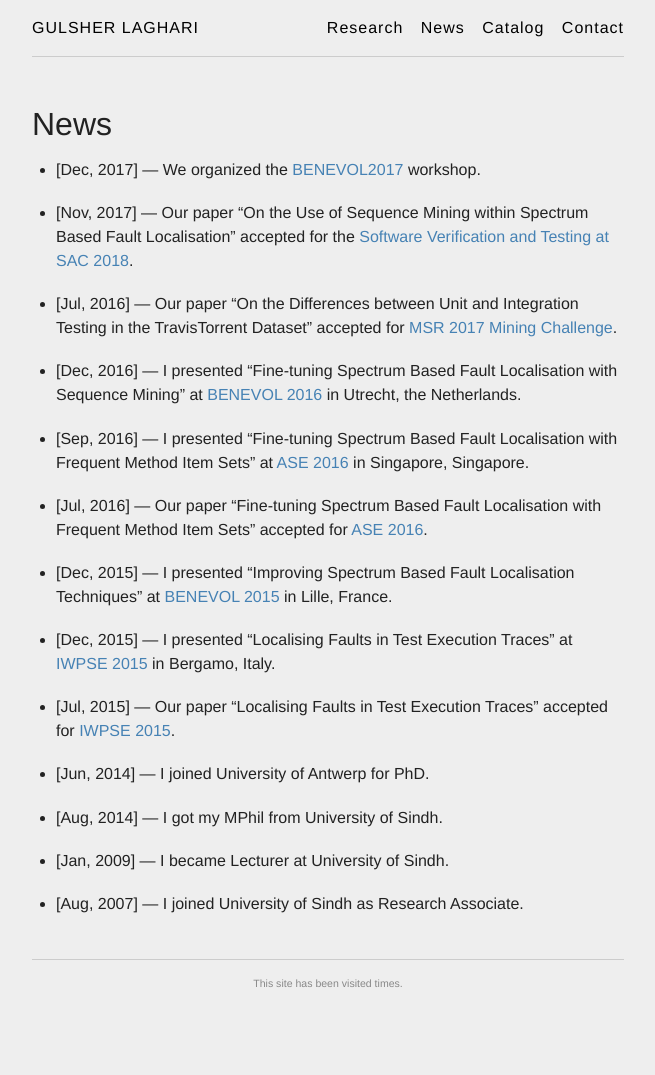
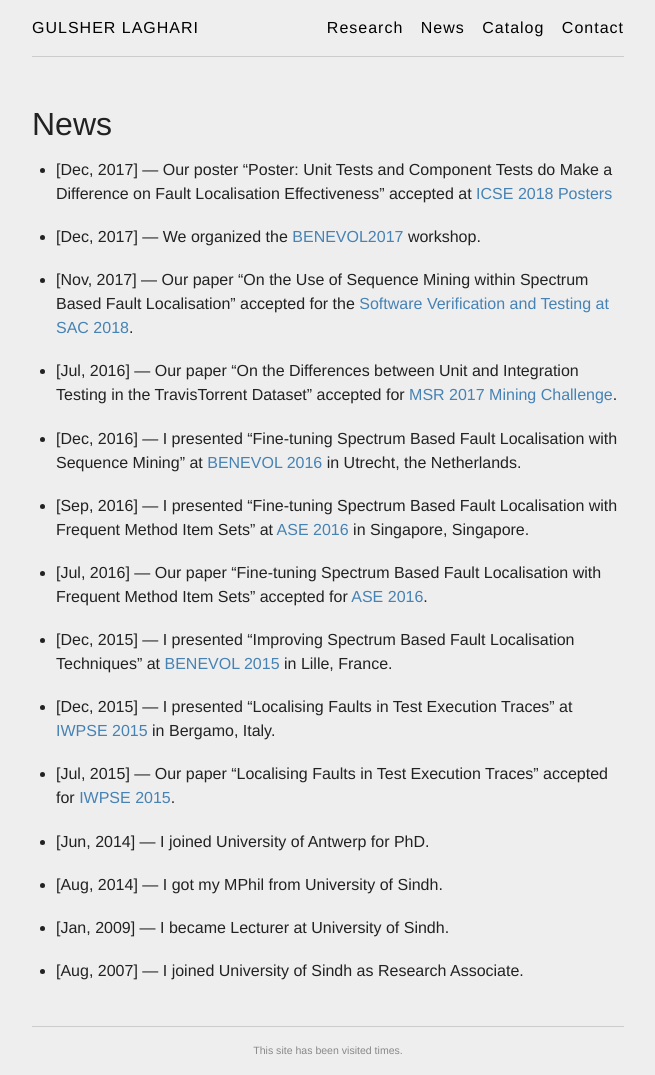
Before and after one commit to glaghari/glaghari.github.io, a Jekyll site: the page built from news.md, in a window 1280 px wide. Shown: the whole page, without its empty margins (312-967 px from the left). Built offline with Jekyll 4.4.1, drawn with Linux system fonts in a browser that asks for light colours; comment, search, counter and statistics services are not loaded; before the commit the page ends 1008 px from its top, so only the background shows below that.

Commit message:
news update

```diff
--- a/_data/news.yml
+++ b/_data/news.yml
@@ -1,3 +1,6 @@
+- title: "Our poster \"Poster: Unit Tests and Component Tests do Make a Difference on Fault Localisation Effectiveness\" accepted at [ICSE 2018 Posters](https://www.icse2018.org/event/icse-2018-posters-poster-unit-tests-and-component-tests-do-make-a-difference-on-fault-localisation-effectiveness)"
+  date:  "Dec, 2017"
+
 - title: "We organized the [BENEVOL2017](http://ansymore.uantwerpen.be/events/BENEVOL2017) workshop."
   date:  "Dec, 2017"
 
```
